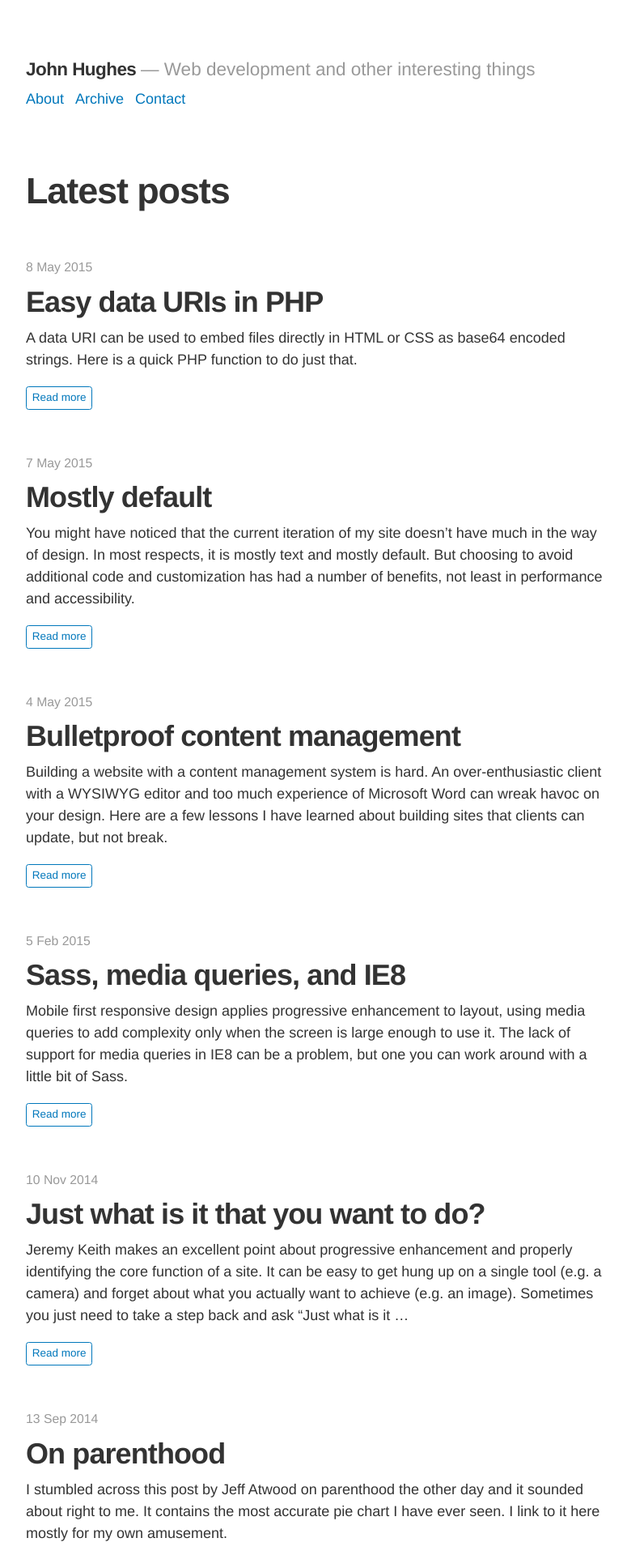
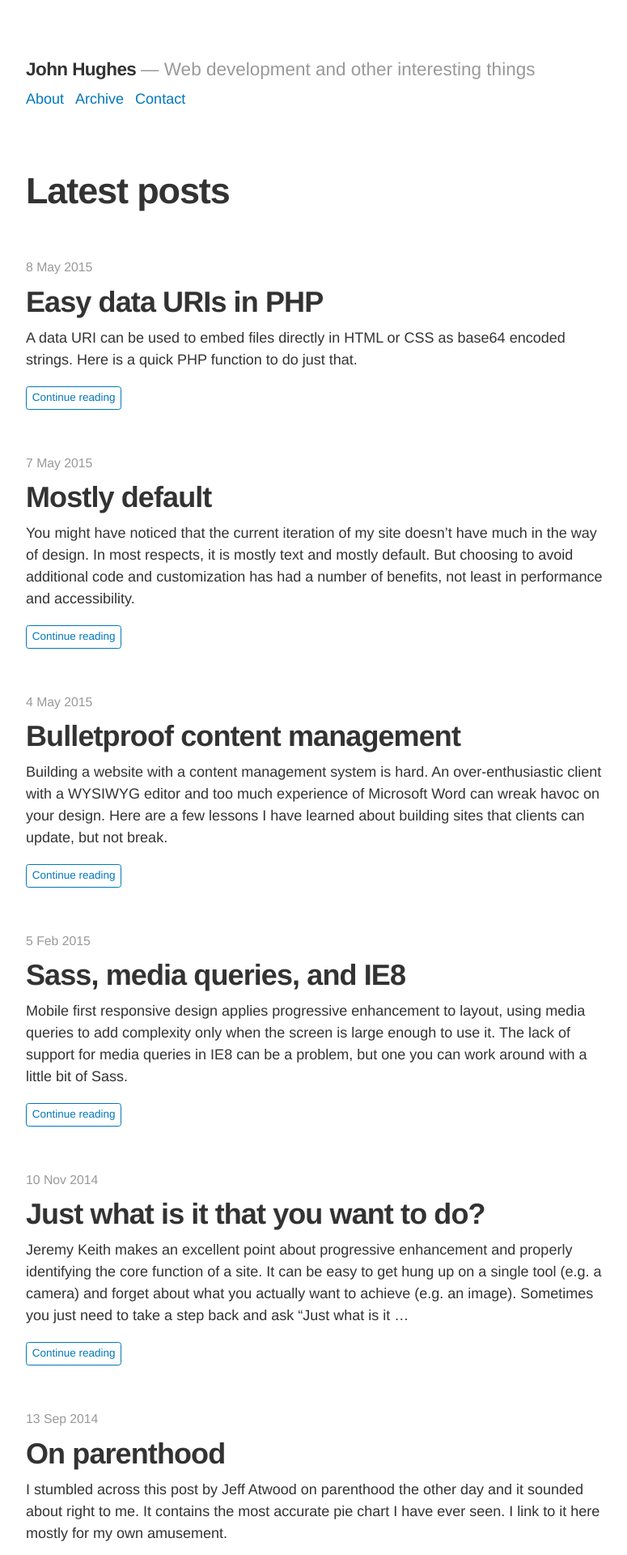
Before and after one commit to johnkhughes/john-hughes-web, a Jekyll site: the page built from index.md, in a window 1280 px wide. Shown: the top 1920 px of the page at 81% size, without its empty margins (248-1023 px from the left). Built offline with Jekyll 4.4.1, drawn with Linux system fonts in a browser that asks for light colours; some of the changed text lies outside the part shown.

Commit message:
Make links more accessible

```diff
--- a/_layouts/index.html
+++ b/_layouts/index.html
@@ -9,7 +9,7 @@
         <p class="meta"><time datetime="{{ post.date | date: "%F" }}">{{ post.date | date: "%-d %b %Y" }}</time></p>
         <h2><a href="{{ post.url }}">{{ post.title | markdownify | strip_html | strip_newlines }}</a></h2>
         <p>{{ post.excerpt | markdownify | strip_html | truncatewords: 60, " &hellip;" }}</p>
-        <p class="more"><a href="{{ post.url }}">Read more</a></p>
+        <p class="more"><a href="{{ post.url }}">Continue reading <span>&ldquo;{{ post.title | markdownify | strip_html | strip_newlines }}&rdquo;</span></a></p>
     </article>
 {% endfor %}
 
--- a/static/css/style.css
+++ b/static/css/style.css
@@ -303,6 +303,14 @@
     background: #006ba9;
 }
 
+.more span {
+    clip: rect(1px, 1px, 1px, 1px);
+    height: 1px;
+    overflow: hidden;
+    position: absolute;
+    width: 1px;
+}
+
 /* Meta */
 
 .meta {
```
